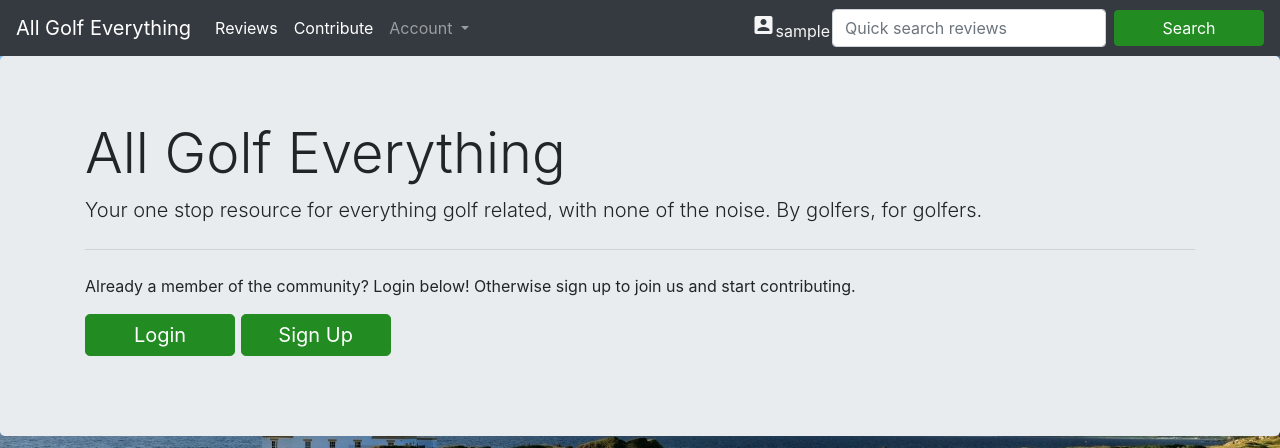
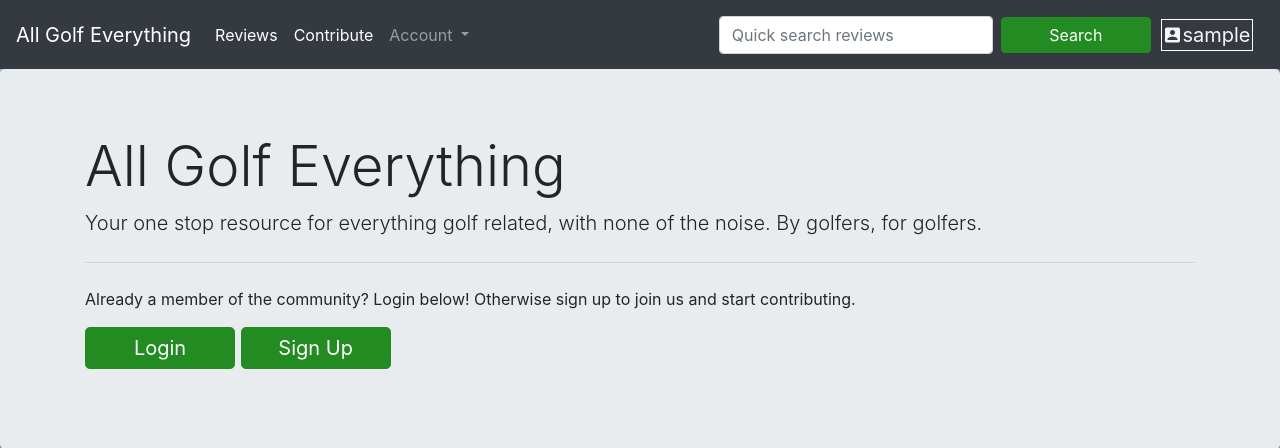
Before and after one commit to martingr1/allgolfeverything, a Flask app: page / in a window 1280 px wide. Shown: the top 448 px of the page. Run offline with Flask 2, Linux system fonts and the light colour scheme; the visitor is signed in with stand-in values (Sample User, id 1); some libraries are stand-ins or nearby versions; some web fonts are replaced.

Commit message:
updated style for user id in nav bar

```diff
--- a/static/css/style.css
+++ b/static/css/style.css
@@ -141,4 +141,13 @@ color: whitesmoke;
 .login-nav {
     padding-right: 2px;
     color: whitesmoke;
+    font-size: 20px;
+    border-width: 1px;
+    border-style: solid;
+    border-color: white;
+    margin: 1%;
 }
+
+.login-icon {
+    font-size: 20px;
+}
--- a/templates/base.html
+++ b/templates/base.html
@@ -32,18 +32,20 @@
 				</div>
 			</li>
 		</ul>
-		<div class="login-nav">
+
+		<form action="{{'/search_reviews'}}" class="form-inline my-2 my-lg-0" method="POST">
+			<input class="form-control mr-sm-2" name="search_query" type="search" placeholder="Quick search reviews" aria-label="Search" required>
+			<button class="btn btn-outline-success my-2 my-sm-0" type="submit">Search</button>
+		</form>
+
+		<div class="login-nav d-flex align-items-center">
 
 			{% if session.user %}
-			<i class="material-icons">
+			<i class="material-icons login-icon">
 account_box
 </i>{{session.user}}
 			{% endif %}
 		</div>
-		<form action="{{'/search_reviews'}}" class="form-inline my-2 my-lg-0" method="POST">
-			<input class="form-control mr-sm-2" name="search_query" type="search" placeholder="Quick search reviews" aria-label="Search" required>
-			<button class="btn btn-outline-success my-2 my-sm-0" type="submit">Search</button>
-		</form>
 	</div>
 </nav>
 
```
